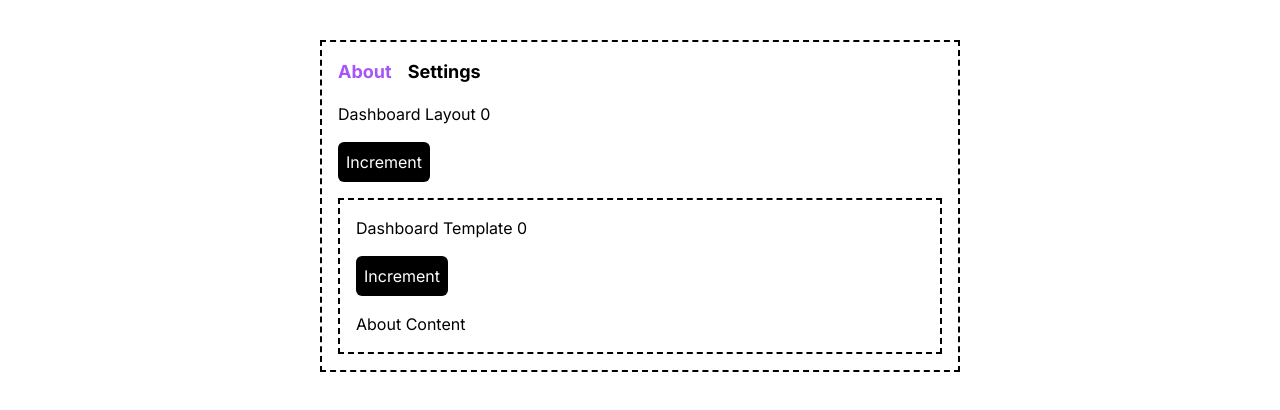
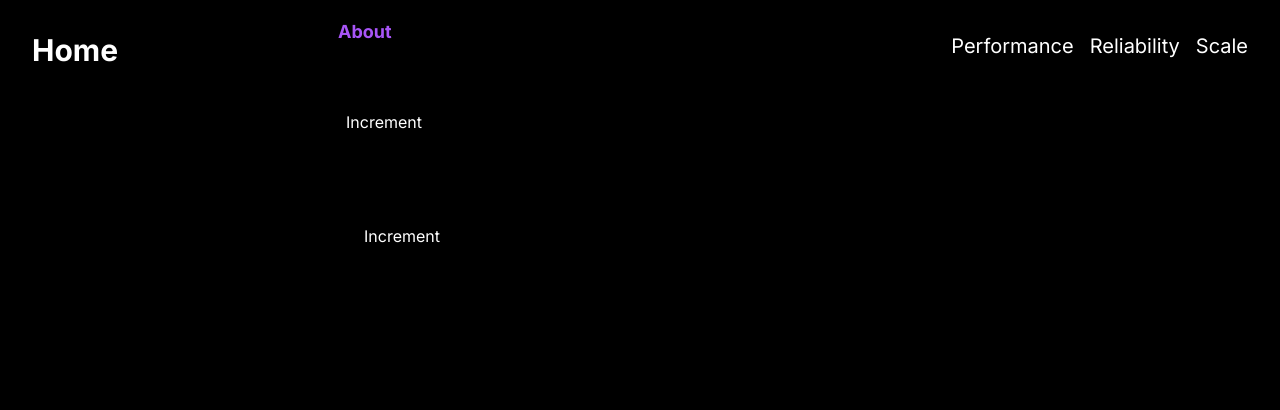
Before and after one commit to GoldenZqqq/Nextjs_basic, a Next.js app: page /dashboard/about in a window 1280 px wide. Shown: the top 410 px of the page. Built offline with nearby package versions, Linux system fonts and the light colour scheme.

Commit message:
refactor: simplify layout and remove unused pages; update global styles

```diff
--- a/app/about/layout.tsx
+++ /dev/null
@@ -1,14 +0,0 @@
-export default function AboutLayout({
-  children
-}: {
-  children: React.ReactNode
-}) {
-  return (
-    <div>
-      <div className="h-24 bg-blue-900">
-        <h1 className="text-white text-2xl">About</h1>
-      </div>
-      {children}
-    </div>
-  )
-}
--- a/app/about/me/page.tsx
+++ /dev/null
@@ -1,7 +0,0 @@
-export default function Me() {
-  return (
-    <div>
-      <h1>Me</h1>
-    </div>
-  )
-}
--- a/app/about/page.tsx
+++ /dev/null
@@ -1,11 +0,0 @@
-import Link from "next/link"
-
-export default function About() {
-  return (
-    <div>
-      <h1>About</h1>
-      <p>This is the about page </p>
-      <Link href="/">Go back home</Link>
-    </div>
-  )
-}
--- a/app/globals.css
+++ b/app/globals.css
@@ -2,22 +2,7 @@
 @tailwind components;
 @tailwind utilities;
 
-:root {
-  --foreground-rgb: 0, 0, 0;
-  --background-start-rgb: 214, 219, 220;
-  --background-end-rgb: 255, 255, 255;
+
+body {
+  background-color: #000;
 }
-
-@media (prefers-color-scheme: dark) {
-  :root {
-    --foreground-rgb: 255, 255, 255;
-    --background-start-rgb: 0, 0, 0;
-    --background-end-rgb: 0, 0, 0;
-  }
-}
-
-@layer utilities {
-  .text-balance {
-    text-wrap: balance;
-  }
-}
--- a/app/layout.tsx
+++ b/app/layout.tsx
@@ -1,31 +1,26 @@
-import type { Metadata } from "next";
-import { Inter } from "next/font/google";
-import "./globals.css";
-import Link from 'next/link';
+import type { Metadata } from "next"
+import { Inter } from "next/font/google"
+import "./globals.css"
+import Header from "@/components/header"
 
-const inter = Inter({ subsets: ["latin"] });
+const inter = Inter({ subsets: ["latin"] })
 
 export const metadata: Metadata = {
   title: "Create Next App",
-  description: "Generated by create next app",
-};
+  description: "Generated by create next app"
+}
 
 export default function RootLayout({
-  children,
+  children
 }: Readonly<{
-  children: React.ReactNode;
+  children: React.ReactNode
 }>) {
   return (
     <html lang="en">
-      <body className={`${inter.className} pt-10`}>
-        {/* <nav>
-          <ul className="flex gap-2 justify-between px-4 bg-blue-700">
-            <li><Link href={'/'}>Home</Link></li>
-            <li><Link href={'/about'}>About</Link></li>
-          </ul>
-        </nav> */}
+      <body className={`${inter.className}`}>
+        <Header />
         {children}
-        </body>
+      </body>
     </html>
-  );
+  )
 }
--- /dev/null
+++ b/app/performance/page.tsx
@@ -0,0 +1,7 @@
+import React from 'react'
+
+export default function Performace() {
+  return (
+    <div>Performace</div>
+  )
+}
--- a/app/products/[id]/page.tsx
+++ /dev/null
@@ -1,7 +0,0 @@
-export default function Products({ params }: { params: { id: string } }) {
-  return (
-    <div>
-      <h1>Product {params.id}</h1>
-    </div>
-  )
-}
--- /dev/null
+++ b/app/reliability/page.tsx
@@ -0,0 +1,5 @@
+import React from "react"
+
+export default function Reliability() {
+  return <div>Reliability</div>
+}
--- /dev/null
+++ b/app/scale/page.tsx
@@ -0,0 +1,7 @@
+import React from 'react'
+
+export default function Scale() {
+  return (
+    <div>Scale</div>
+  )
+}
--- /dev/null
+++ b/components/header.tsx
@@ -0,0 +1,35 @@
+"use client"
+
+import React from "react"
+import Link from "next/link"
+import { usePathname } from "next/navigation"
+
+const links = [
+  { label: "Performance", href: "/performance" },
+  { label: "Reliability", href: "/reliability" },
+  { label: "Scale", href: "/scale" }
+]
+
+export default function Header() {
+  const pathname = usePathname()
+  return (
+    <div className="absolute w-full z-10">
+      <div className="flex justify-between container mx-auto text-white p-8">
+        <Link className="text-3xl font-bold" href={"/"}>
+          Home
+        </Link>
+        <div className="text-xl space-x-4">
+          {links.map(link => (
+            <Link
+              key={link.href}
+              href={link.href}
+              className={`${pathname === link.href ? "text-purple-500" : ""}`}
+            >
+              {link.label}
+            </Link>
+          ))}
+        </div>
+      </div>
+    </div>
+  )
+}
```
Also changed, not shown: app/page.tsx (+1 -4 lines).
